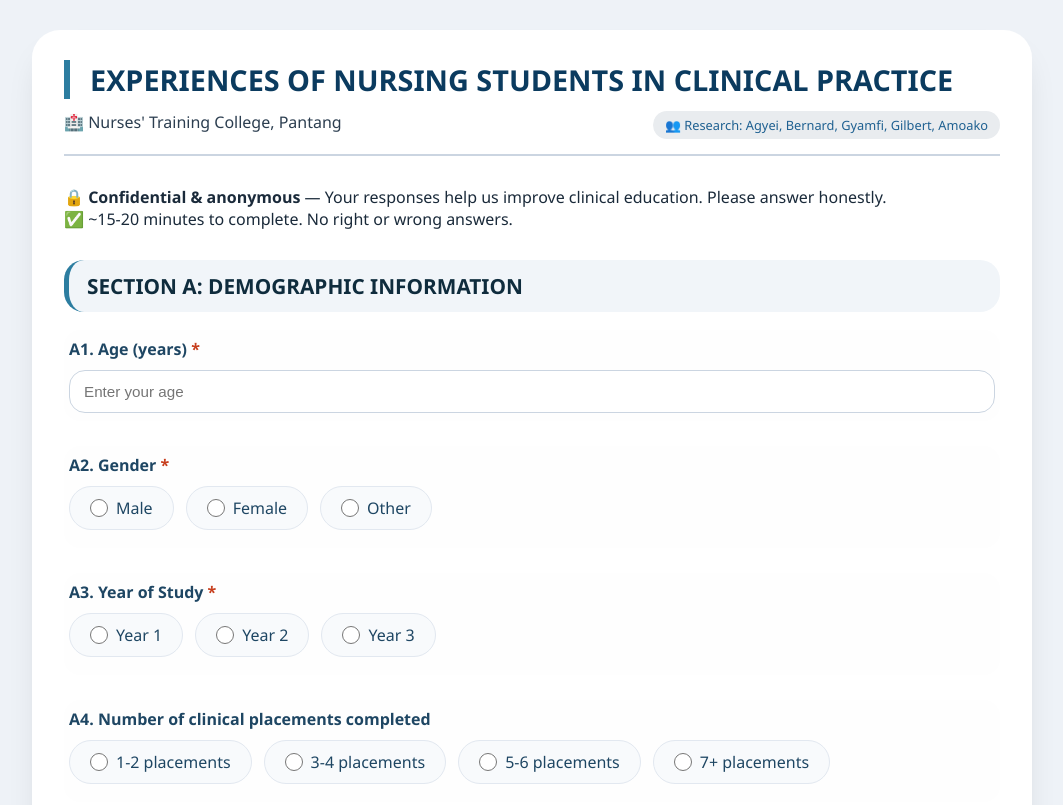
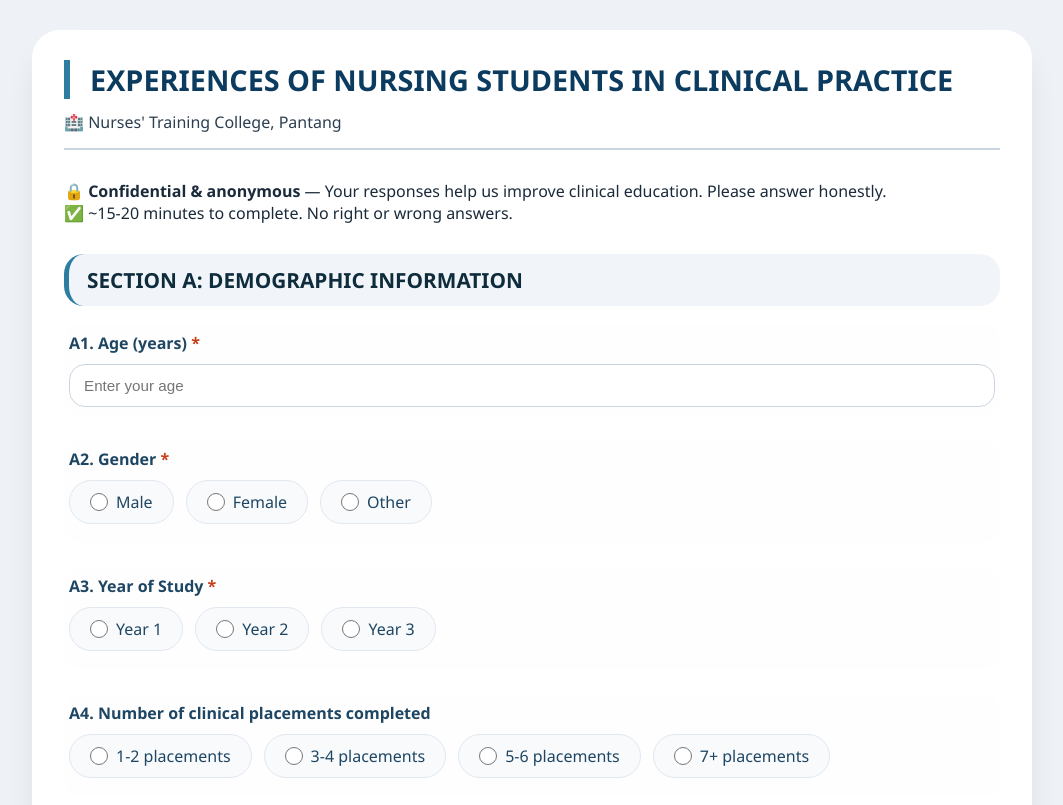
Before and after one commit to fingbrain-questionaires/Experiences_of_student_nurses_in_their_clinical_practice, a plain HTML site: page index.html in a window 1280 px wide. Shown: the top 805 px of the page, without its empty margins (108-1171 px from the left). Drawn offline with Linux system fonts and the light colour scheme.

Commit message:
Update index.html

```diff
--- a/index.html
+++ b/index.html
@@ -211,7 +211,6 @@
     <h1>EXPERIENCES OF NURSING STUDENTS IN CLINICAL PRACTICE</h1>
     <div class="research-sub">
         <span>🏥 Nurses' Training College, Pantang</span>
-        <span class="badge">👥 Research: Agyei, Bernard, Gyamfi, Gilbert, Amoako</span>
     </div>
     <p><strong>🔒 Confidential & anonymous</strong> — Your responses help us improve clinical education. Please answer honestly.</p>
     <p>✅ ~15-20 minutes to complete. No right or wrong answers.</p>
```
